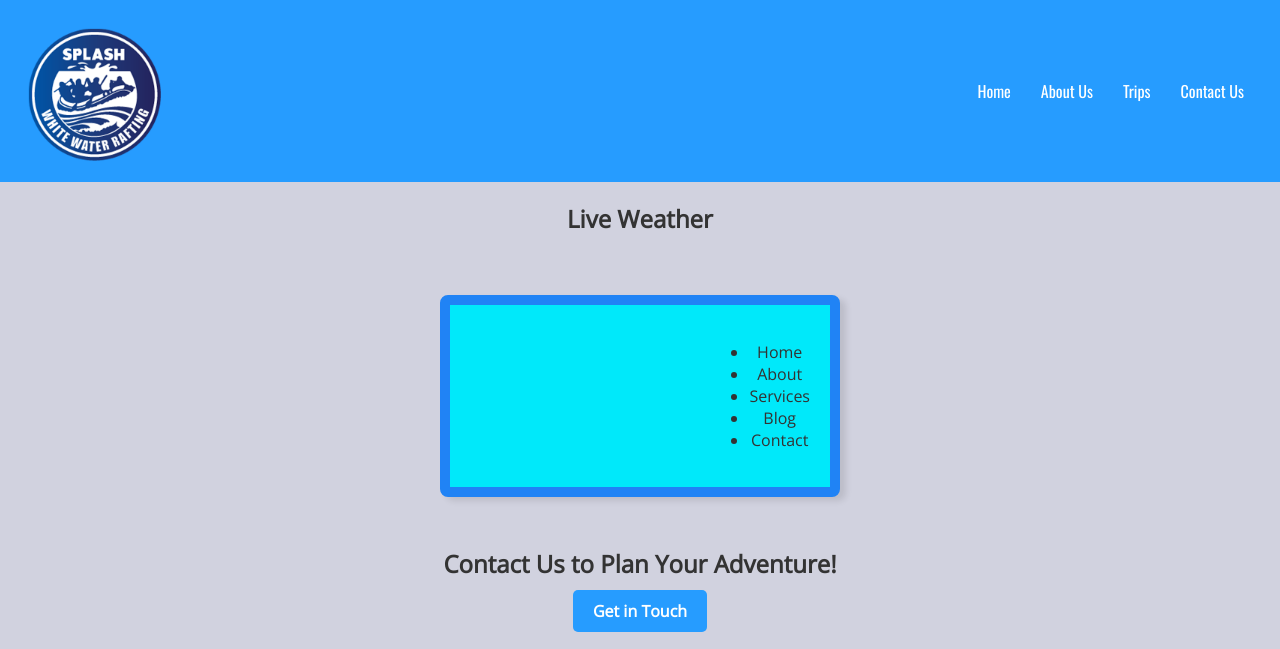
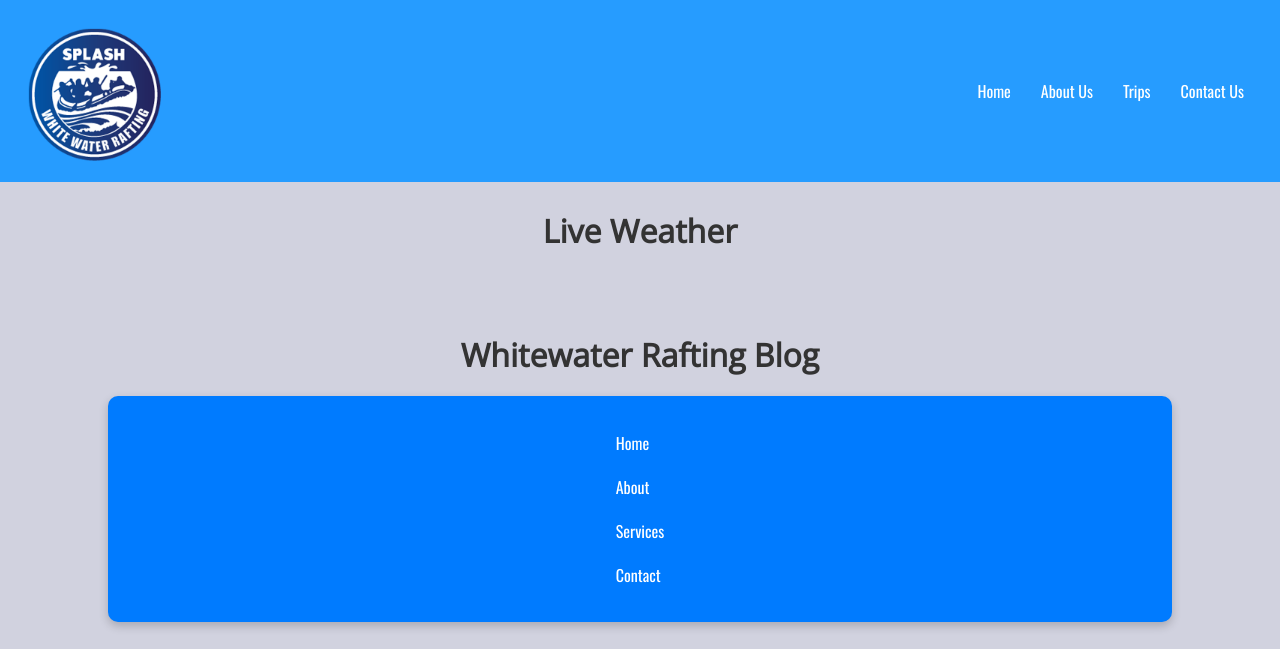
Before and after one commit to Asleki/wdd130, a plain HTML site: page wwr/trips.html in a window 1280 px wide. Shown: the top 649 px of the page. Drawn offline with nearby package versions, Linux system fonts and the light colour scheme; a script that the page names is missing.

Commit message:
Add centered navigation with improved styling and layout for trips page

```diff
--- a/wwr/styles/rafting.css
+++ b/wwr/styles/rafting.css
@@ -456,6 +456,56 @@ section.gallery-link nav a:hover {
 }
 
 
+.nav-wrapper {
+  display: flex;             /* Enables Flexbox */
+  justify-content: center;   /* Centers horizontally */
+  align-items: center;       /* Centers vertically */
+
+}
+ h1 {
+  margin-bottom: 20px; /* Adds spacing between h1 and nav */
+  font-size: 2rem;     /* Adjusts the font size */
+  color: #333;         /* Sets a contrasting color for the text */
+  text-align: center;  /* Centers the h1 text */
+  flex-direction: column;
+
+}
+
+.centered-nav {
+  background-color: #007BFF; /* Blue background for the nav */
+  padding: 20px;
+  border-radius: 10px;       /* Smooth, rounded corners */
+  box-shadow: 0px 4px 10px rgba(0, 0, 0, 0.2); /* Subtle shadow */
+  display: flex;             /* Flexbox for content inside the nav */
+  flex-direction: column;    /* Ensures a vertical layout */
+  align-items: center;       /* Centers the list text horizontally */
+  width: 80%; /* Sets a max width for the nav */
+  margin: 0 auto; /* Centers the nav within its parent */
+}
+
+.centered-nav ul {
+  list-style: none; /* Removes default bullet points */
+  padding: 0;
+  margin: 0;
+}
+
+.centered-nav li {
+  margin: 10px 0; /* Spacing between list items */
+}
+
+.centered-nav a {
+  text-decoration: none;  /* Removes underline */
+  color: white;           /* White text color */
+  border-radius: 5px;      /* Rounded corners for links */
+  transition: background-color 0.3s ease; /* Smooth hover effect */
+  display: inline-block;  /* Ensures proper alignment */
+}
+
+.centered-nav a:hover {
+  background-color: #004080; /* Slightly darker blue on hover */
+}
+
+
 
 
 
--- a/wwr/trips.html
+++ b/wwr/trips.html
@@ -36,18 +36,23 @@
 <script>window.myWidgetParam ? window.myWidgetParam : window.myWidgetParam = [];  window.myWidgetParam.push({id: 15,cityid: '6252001',appid: '86d2edd661773e3ba123fb9d6800a2aa',units: 'metric',containerid: 'openweathermap-widget-15',  });  (function() {var script = document.createElement('script');script.async = true;script.charset = "utf-8";script.src = "//openweathermap.org/themes/openweathermap/assets/vendor/owm/js/weather-widget-generator.js";var s = document.getElementsByTagName('script')[0];s.parentNode.insertBefore(script, s);  })();</script>
         <div id="openweathermap-widget-17"></div>
 <script>window.myWidgetParam ? window.myWidgetParam : window.myWidgetParam = [];  window.myWidgetParam.push({id: 17,cityid: '6355428',appid: '86d2edd661773e3ba123fb9d6800a2aa',units: 'metric',containerid: 'openweathermap-widget-17',  });  (function() {var script = document.createElement('script');script.async = true;script.charset = "utf-8";script.src = "//openweathermap.org/themes/openweathermap/assets/vendor/owm/js/weather-widget-generator.js";var s = document.getElementsByTagName('script')[0];s.parentNode.insertBefore(script, s);  })();</script>
-<div id="openweathermap-widget-11"></div>
-            <nav id="centered-nav">
-                <ul>
-                    <li>Home</li>
-                    <li>About</li>
-                    <li>Services</li>
-                    <li>Blog</li>
-                    <li>Contact</li>
-                </ul>
-            </nav>
 
         </div>
+
+        <h1>Whitewater Rafting Blog</h1>
+        <div class="nav-wrapper">
+
+            <nav class="centered-nav">
+              <ul>
+                <li><a href="#home">Home</a></li>
+                <li><a href="#about">About</a></li>
+                <li><a href="#services">Services</a></li>
+                <li><a href="#contact">Contact</a></li>
+              </ul>
+            </nav>
+          </div>
+
+
         <!-- Call to Action -->
         <section class="call-to-action">
             <h2>Contact Us to Plan Your Adventure!</h2>
```
